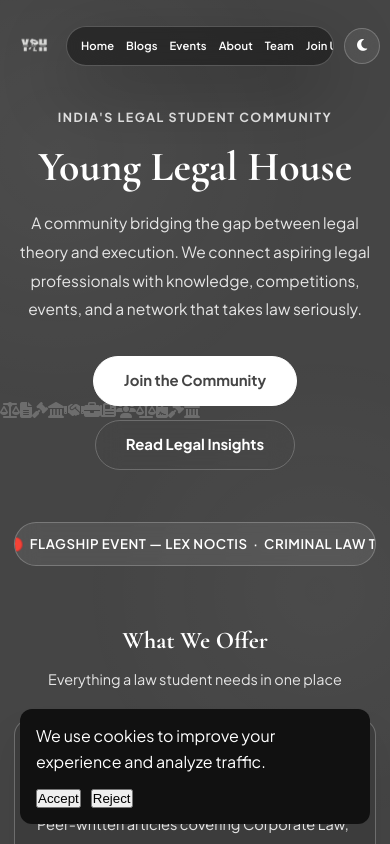
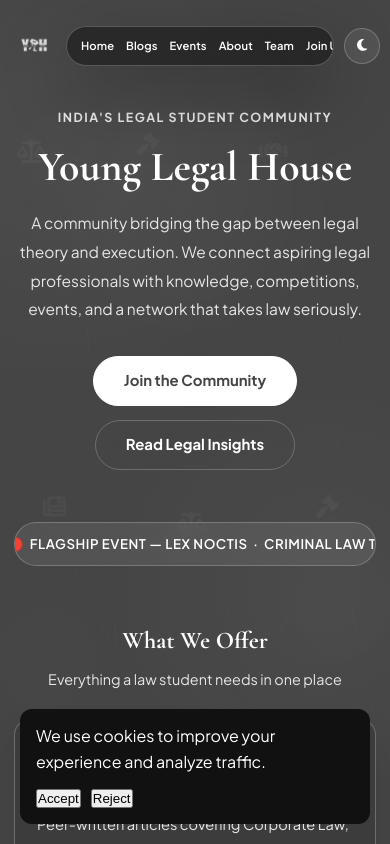
Before and after one commit to TejTalin/young-legal-house, a Next.js app: page / in a window 390 px wide. Shown: the top 844 px of the page. Built offline with nearby package versions, Linux system fonts and the light colour scheme.

Commit message:
Add files via upload

```diff
--- a/app/globals.css
+++ b/app/globals.css
@@ -731,39 +731,83 @@ footer {
 /* ── BACKGROUND NETWORK ── */
 .community-bg {
   position: fixed;
-  top: 0; left: 0;
-  width: 100%; height: 100%;
+  inset: 0;
   pointer-events: none;
   z-index: 0;
   overflow: hidden;
-  opacity: 0.22;
+  opacity: 0.38;
+  color: var(--text-color);
 }
 
-.network-svg { width: 100%; height: 100%; color: var(--text-color); }
+.community-bg::before {
+  content: "";
+  position: absolute;
+  inset: 0;
+  background:
+    radial-gradient(circle at 50% 24%, rgba(255,255,255,0.08), transparent 31%),
+    radial-gradient(circle at 12% 78%, rgba(255,255,255,0.04), transparent 28%),
+    radial-gradient(circle at 88% 72%, rgba(255,255,255,0.04), transparent 30%);
+}
 
-.network-lines line {
+body.light-mode .community-bg::before {
+  background:
+    radial-gradient(circle at 50% 24%, rgba(255,255,255,0.45), transparent 31%),
+    radial-gradient(circle at 12% 78%, rgba(255,255,255,0.25), transparent 28%),
+    radial-gradient(circle at 88% 72%, rgba(255,255,255,0.24), transparent 30%);
+}
+
+.network-web {
+  position: absolute;
+  inset: -4% -2%;
+  width: 104%;
+  height: 108%;
+}
+
+.network-line {
   stroke: currentColor;
-  stroke-width: 1.5;
-  opacity: 0.5;
-  stroke-dasharray: 100 50;
-  animation: flowLine 8s linear infinite;
+  stroke-width: 0.1;
+  opacity: 0.16;
+  stroke-dasharray: 3 8;
+  animation: flowLine 18s linear infinite;
 }
 
 @keyframes flowLine {
   0% { stroke-dashoffset: 0; }
-  100% { stroke-dashoffset: 150; }
+  100% { stroke-dashoffset: 44; }
 }
 
-.network-lines line:nth-child(odd) { animation-duration: 6s; animation-delay: 0s; }
-.network-lines line:nth-child(3n) { animation-duration: 10s; animation-delay: -2s; }
-.network-lines line:nth-child(5n) { animation-duration: 7s; animation-delay: -4s; }
+.network-line:nth-child(odd) { animation-duration: 24s; animation-delay: -6s; }
+.network-line:nth-child(3n) { animation-duration: 30s; animation-delay: -12s; }
 
-.network-icons use { opacity: 0.8; filter: drop-shadow(0 0 4px currentColor); }
+.network-symbol-layer {
+  position: absolute;
+  inset: 0;
+}
 
-body.light-mode .community-bg {   opacity: 0.22;
+.network-symbol {
+  position: absolute;
+  width: 42px;
+  height: 42px;
+  display: grid;
+  place-items: center;
+  transform: translate(-50%, -50%);
+  color: currentColor;
+  opacity: 0.13;
 }
-body.light-mode .network-lines line { opacity: 0.4; stroke-width: 2; }
-body.light-mode .network-icons use { opacity: 0.6; filter: drop-shadow(0 0 2px currentColor); }
+
+.network-symbol i {
+  font-size: 23px;
+}
+
+body.light-mode .community-bg { opacity: 0.42; }
+body.light-mode .network-line { opacity: 0.12; stroke-width: 0.09; }
+body.light-mode .network-symbol { opacity: 0.12; }
+
+@media (max-width: 760px) {
+  .community-bg { opacity: 0.28; }
+  .network-symbol:nth-child(2n) { display: none; }
+  .network-line { opacity: 0.1; }
+}
 
 main, footer { position: relative; z-index: 1; }
 .navbar { z-index: 1000 !important; }
@@ -823,6 +867,4 @@ main, footer { position: relative; z-index: 1; }
   .theme-icon { width: 16px; height: 16px; }
   .page-spacing { padding-top: 8px; }
   .glass-card { padding: 22px; }
-  .community-bg {   opacity: 0.22;
 }
-}
```
